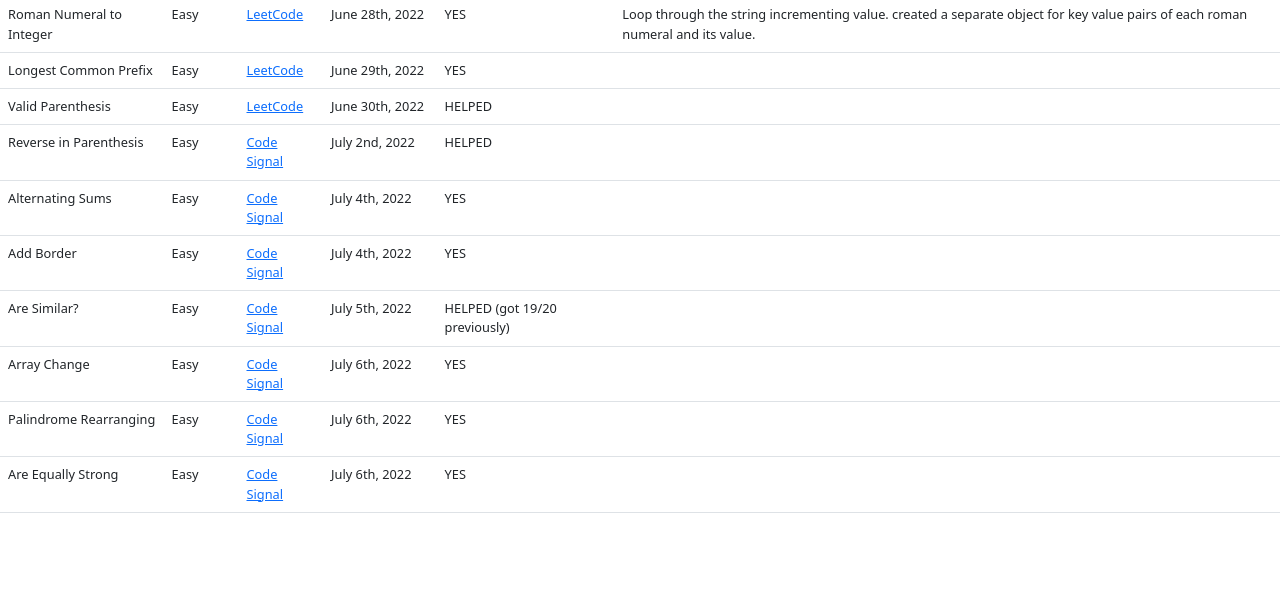
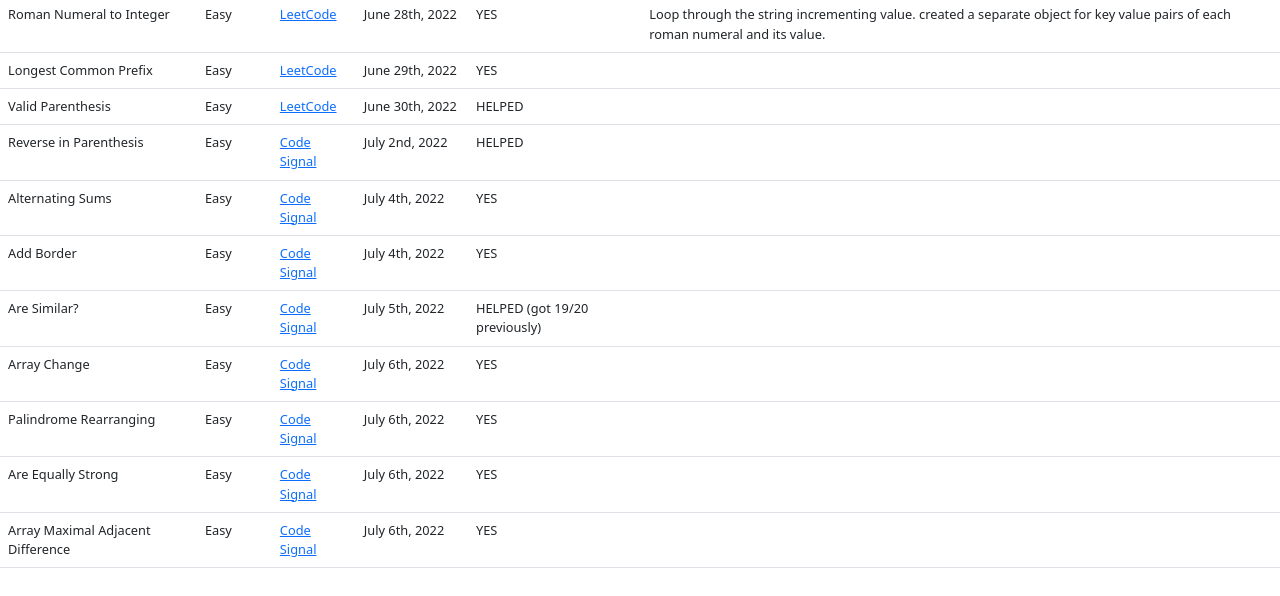
Before and after one commit to nathan-uch/algo-practice, a plain HTML site: page index.html in a window 1280 px wide. Shown: the part 114-710 px from the top of the page. Drawn offline with nearby package versions, Linux system fonts and the light colour scheme; files whose address does not match are found by name.

Commit message:
Completed array_max_adjancent_dif.

```diff
--- a/index.html
+++ b/index.html
@@ -102,6 +102,14 @@
                 <td>YES</td>
                 <td></td>
             </tr>
+            <tr>
+                <td>Array Maximal Adjacent Difference</td>
+                <td>Easy</td>
+                <td><a href="https://app.codesignal.com/arcade/intro/level-5/EEJxjQ7oo7C5wAGjE" target="_blank">Code Signal</a></td>
+                <td>July 6th, 2022</td>
+                <td>YES</td>
+                <td></td>
+            </tr>
         </tbody>
     </table>
     <script src="https://cdn.jsdelivr.net/npm/bootstrap@5.2.0-beta1/dist/js/bootstrap.bundle.min.js" integrity="sha384-pprn3073KE6tl6bjs2QrFaJGz5/SUsLqktiwsUTF55Jfv3qYSDhgCecCxMW52nD2" crossorigin="anonymous"></script>
```
Also changed, not shown: algo_exercises/array_max_adjacent_dif.js (added, +25 -0 lines).
